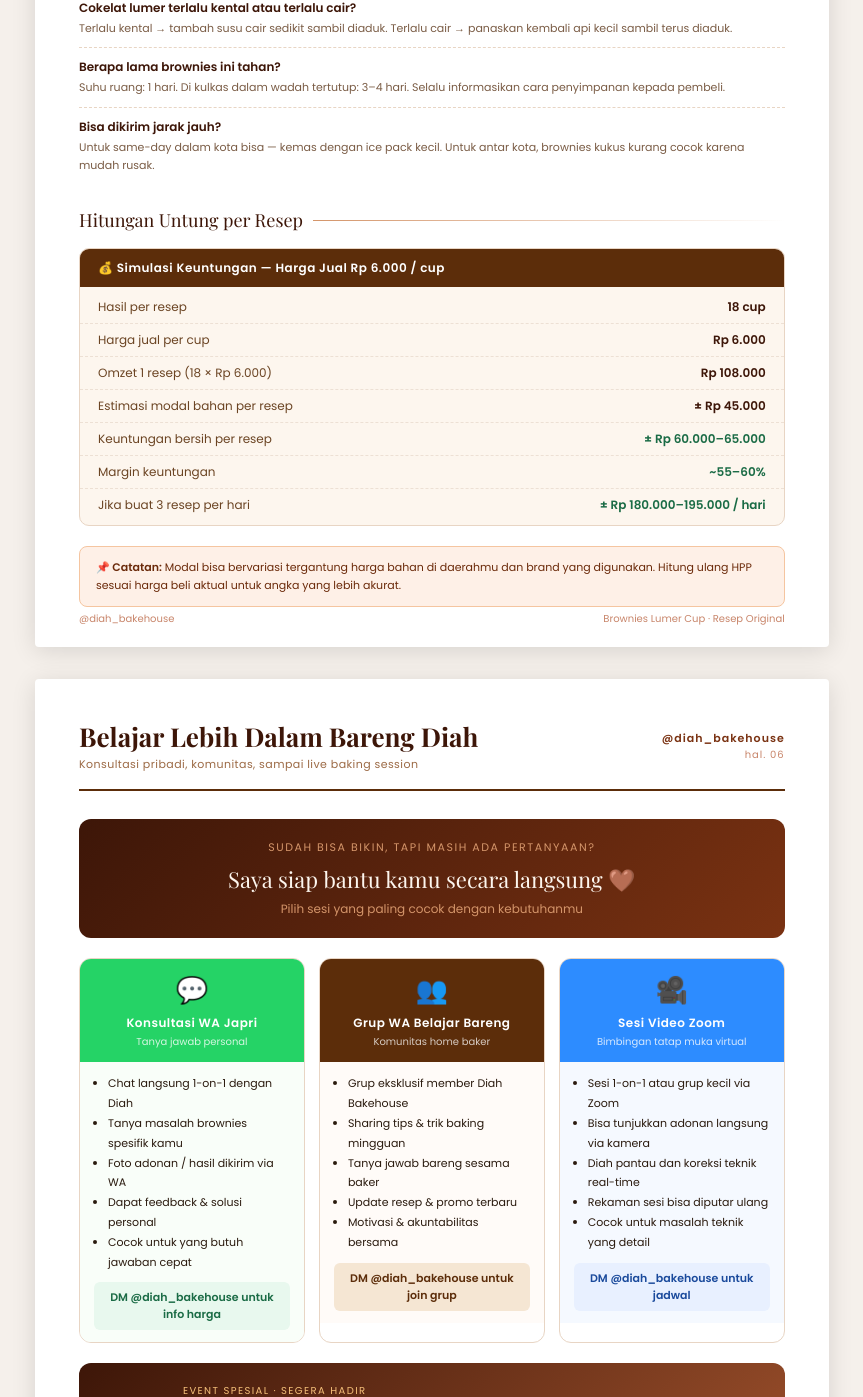
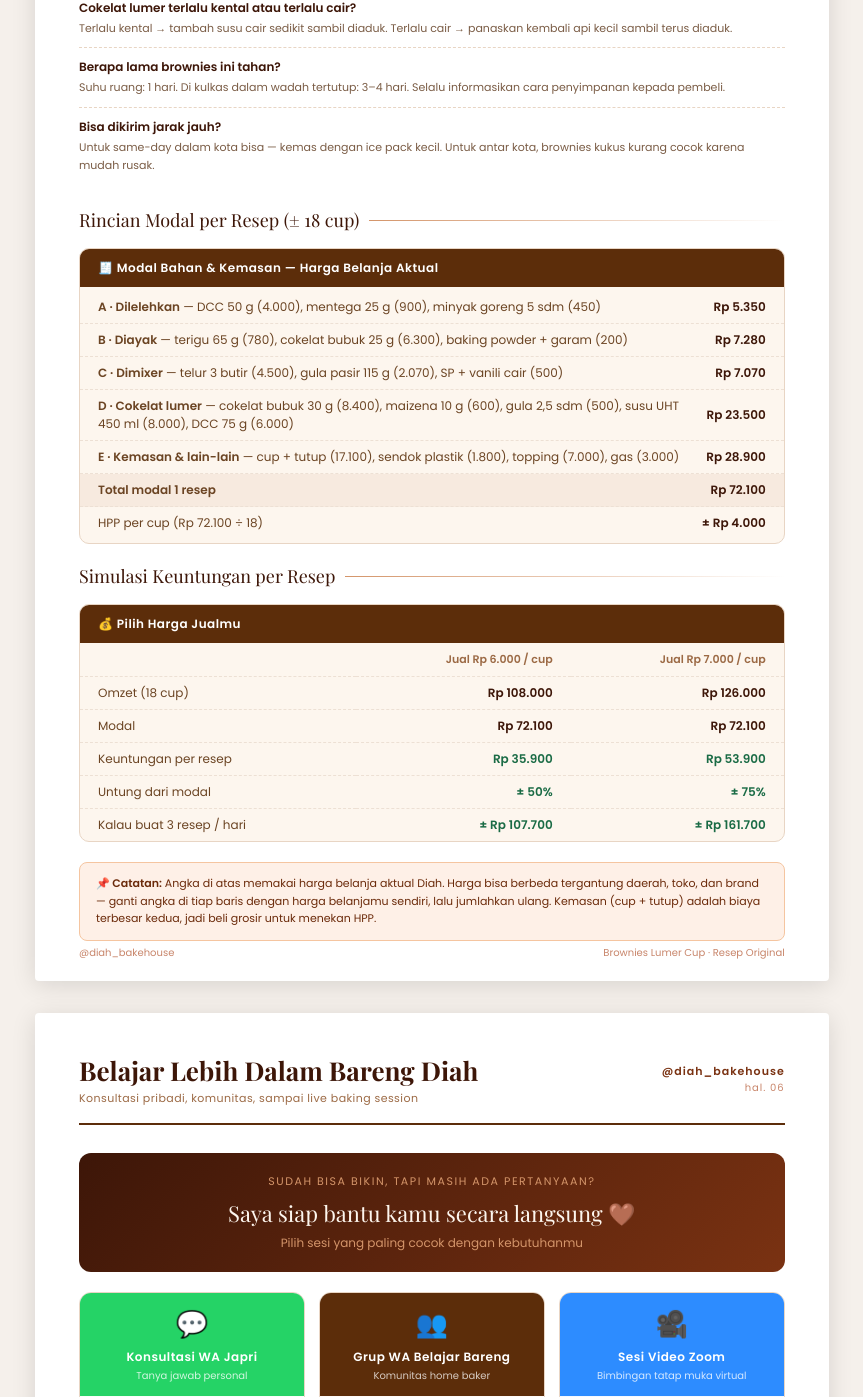
Before and after one commit to Auq21/diahbakehouse, a Flask app: template templates/ebook.html in a window 1280 px wide. Shown: the part 4518-5915 px from the top of the page, without its empty margins (211-1074 px from the left). Run offline with Flask 3, Linux system fonts and the light colour scheme; the template is opened without the code that fills it, so the values that code supplies are empty.

Commit message:
Update modal & takaran sesuai catatan Diah

```diff
--- a/templates/ebook.html
+++ b/templates/ebook.html
@@ -345,7 +345,7 @@
   }
   .hpp-row:last-child { border-bottom: none; }
   .hpp-label { color: #6B4423; }
-  .hpp-val { font-weight: 600; color: #3D1608; }
+  .hpp-val { font-weight: 600; color: #3D1608; white-space: nowrap; padding-left: 12px; }
   .hpp-val.green { color: #1A6B45; }
 
   /* ══════════════════════════════
@@ -493,7 +493,7 @@
         <div class="cover-stats">
           <div class="cstat"><span class="cstat-n">18</span><span class="cstat-l">cup / resep</span></div>
           <div class="cstat"><span class="cstat-n">10–15'</span><span class="cstat-l">waktu kukus</span></div>
-          <div class="cstat"><span class="cstat-n">Rp 6rb</span><span class="cstat-l">harga jual</span></div>
+          <div class="cstat"><span class="cstat-n">Rp 6–7rb</span><span class="cstat-l">harga jual</span></div>
           <div class="cstat"><span class="cstat-n">Mudah</span><span class="cstat-l">tingkat</span></div>
         </div>
         <div class="cover-ig">📸 &nbsp;@diah_bakehouse</div>
@@ -531,7 +531,7 @@
           <div class="bahan-card-body">
             <div class="bahan-row"><span>Tepung terigu protein sedang</span><span class="bahan-qty">65g</span></div>
             <div class="bahan-row"><span>Cokelat bubuk</span><span class="bahan-qty">25g</span></div>
-            <div class="bahan-row"><span>Baking soda</span><span class="bahan-qty">¼ sdt</span></div>
+            <div class="bahan-row"><span>Baking powder</span><span class="bahan-qty">¼ sdt</span></div>
             <div class="bahan-row"><span>Garam halus</span><span class="bahan-qty">¼ sdt</span></div>
           </div>
         </div>
@@ -551,11 +551,11 @@
             <div><h3>COKELAT LUMER — Saus Siram</h3><p>Dibuat terpisah setelah brownies matang</p></div>
           </div>
           <div class="bahan-card-body">
-            <div class="bahan-row"><span>Susu cair full cream</span><span class="bahan-qty">300ml</span></div>
-            <div class="bahan-row"><span>Cokelat bubuk</span><span class="bahan-qty">20g</span></div>
-            <div class="bahan-row"><span>Maizena</span><span class="bahan-qty">1 sdm</span></div>
-            <div class="bahan-row"><span>Gula pasir</span><span class="bahan-qty">1–2 sdm</span></div>
-            <div class="bahan-row"><span>DCC (dark cooking chocolate)</span><span class="bahan-qty">50g</span></div>
+            <div class="bahan-row"><span>Susu UHT full cream</span><span class="bahan-qty">450ml</span></div>
+            <div class="bahan-row"><span>Cokelat bubuk</span><span class="bahan-qty">30g</span></div>
+            <div class="bahan-row"><span>Maizena</span><span class="bahan-qty">10g</span></div>
+            <div class="bahan-row"><span>Gula pasir</span><span class="bahan-qty">2½ sdm</span></div>
+            <div class="bahan-row"><span>DCC (dark cooking chocolate)</span><span class="bahan-qty">75g</span></div>
           </div>
         </div>
       </div>
@@ -603,7 +603,7 @@
           <div class="step-num">3</div>
           <div class="step-content">
             <h4>Ayak Bahan B</h4>
-            <p>Ayak tepung, cokelat bubuk, baking soda, dan garam ke satu wadah. Sisihkan.</p>
+            <p>Ayak tepung, cokelat bubuk, baking powder, dan garam ke satu wadah. Sisihkan.</p>
             <span class="tag-tip">💡 Jangan skip — cokelat bubuk sering menggumpal dan harus diayak.</span>
           </div>
         </div>
@@ -714,22 +714,39 @@
         <div class="faq-item"><div class="q">Bisa dikirim jarak jauh?</div><div class="a">Untuk same-day dalam kota bisa — kemas dengan ice pack kecil. Untuk antar kota, brownies kukus kurang cocok karena mudah rusak.</div></div>
       </div>
 
-      <div class="section-title">Hitungan Untung per Resep</div>
+      <div class="section-title">Rincian Modal per Resep (± 18 cup)</div>
       <div class="hpp-box">
-        <div class="hpp-head">💰 Simulasi Keuntungan — Harga Jual Rp 6.000 / cup</div>
+        <div class="hpp-head">🧾 Modal Bahan &amp; Kemasan — Harga Belanja Aktual</div>
         <div class="hpp-body">
-          <div class="hpp-row"><span class="hpp-label">Hasil per resep</span><span class="hpp-val">18 cup</span></div>
-          <div class="hpp-row"><span class="hpp-label">Harga jual per cup</span><span class="hpp-val">Rp 6.000</span></div>
-          <div class="hpp-row"><span class="hpp-label">Omzet 1 resep (18 × Rp 6.000)</span><span class="hpp-val">Rp 108.000</span></div>
-          <div class="hpp-row"><span class="hpp-label">Estimasi modal bahan per resep</span><span class="hpp-val">± Rp 45.000</span></div>
-          <div class="hpp-row"><span class="hpp-label">Keuntungan bersih per resep</span><span class="hpp-val green">± Rp 60.000–65.000</span></div>
-          <div class="hpp-row"><span class="hpp-label">Margin keuntungan</span><span class="hpp-val green">~55–60%</span></div>
-          <div class="hpp-row"><span class="hpp-label">Jika buat 3 resep per hari</span><span class="hpp-val green">± Rp 180.000–195.000 / hari</span></div>
+          <div class="hpp-row"><span class="hpp-label"><b>A · Dilelehkan</b> — DCC 50 g (4.000), mentega 25 g (900), minyak goreng 5 sdm (450)</span><span class="hpp-val">Rp 5.350</span></div>
+          <div class="hpp-row"><span class="hpp-label"><b>B · Diayak</b> — terigu 65 g (780), cokelat bubuk 25 g (6.300), baking powder + garam (200)</span><span class="hpp-val">Rp 7.280</span></div>
+          <div class="hpp-row"><span class="hpp-label"><b>C · Dimixer</b> — telur 3 butir (4.500), gula pasir 115 g (2.070), SP + vanili cair (500)</span><span class="hpp-val">Rp 7.070</span></div>
+          <div class="hpp-row"><span class="hpp-label"><b>D · Cokelat lumer</b> — cokelat bubuk 30 g (8.400), maizena 10 g (600), gula 2,5 sdm (500), susu UHT 450 ml (8.000), DCC 75 g (6.000)</span><span class="hpp-val">Rp 23.500</span></div>
+          <div class="hpp-row"><span class="hpp-label"><b>E · Kemasan &amp; lain-lain</b> — cup + tutup (17.100), sendok plastik (1.800), topping (7.000), gas (3.000)</span><span class="hpp-val">Rp 28.900</span></div>
+          <div class="hpp-row" style="background:#F7EADF"><span class="hpp-label"><b>Total modal 1 resep</b></span><span class="hpp-val">Rp 72.100</span></div>
+          <div class="hpp-row"><span class="hpp-label">HPP per cup (Rp 72.100 ÷ 18)</span><span class="hpp-val">± Rp 4.000</span></div>
         </div>
       </div>
 
+      <div class="section-title">Simulasi Keuntungan per Resep</div>
+      <div class="hpp-box">
+        <div class="hpp-head">💰 Pilih Harga Jualmu</div>
+        <table style="width:100%;border-collapse:collapse;font-size:12px;">
+          <tr style="color:#9C6A45;font-size:11px;">
+            <td style="padding:8px 18px;"></td>
+            <td style="padding:8px 18px;text-align:right;font-weight:600;">Jual Rp 6.000 / cup</td>
+            <td style="padding:8px 18px;text-align:right;font-weight:600;">Jual Rp 7.000 / cup</td>
+          </tr>
+          <tr style="border-top:1px dashed #EDE0D4;"><td style="padding:7px 18px;color:#6B4423;">Omzet (18 cup)</td><td style="padding:7px 18px;text-align:right;font-weight:600;color:#3D1608;">Rp 108.000</td><td style="padding:7px 18px;text-align:right;font-weight:600;color:#3D1608;">Rp 126.000</td></tr>
+          <tr style="border-top:1px dashed #EDE0D4;"><td style="padding:7px 18px;color:#6B4423;">Modal</td><td style="padding:7px 18px;text-align:right;font-weight:600;color:#3D1608;">Rp 72.100</td><td style="padding:7px 18px;text-align:right;font-weight:600;color:#3D1608;">Rp 72.100</td></tr>
+          <tr style="border-top:1px dashed #EDE0D4;"><td style="padding:7px 18px;color:#6B4423;">Keuntungan per resep</td><td style="padding:7px 18px;text-align:right;font-weight:600;color:#1A6B45;">Rp 35.900</td><td style="padding:7px 18px;text-align:right;font-weight:600;color:#1A6B45;">Rp 53.900</td></tr>
+          <tr style="border-top:1px dashed #EDE0D4;"><td style="padding:7px 18px;color:#6B4423;">Untung dari modal</td><td style="padding:7px 18px;text-align:right;font-weight:600;color:#1A6B45;">± 50%</td><td style="padding:7px 18px;text-align:right;font-weight:600;color:#1A6B45;">± 75%</td></tr>
+          <tr style="border-top:1px dashed #EDE0D4;"><td style="padding:7px 18px;color:#6B4423;">Kalau buat 3 resep / hari</td><td style="padding:7px 18px;text-align:right;font-weight:600;color:#1A6B45;">± Rp 107.700</td><td style="padding:7px 18px;text-align:right;font-weight:600;color:#1A6B45;">± Rp 161.700</td></tr>
+        </table>
+      </div>
+
       <div style="background:#FEF0E7;border:1px solid #F5C5A0;border-radius:8px;padding:12px 16px;font-size:11px;color:#6B2A0A;line-height:1.6;">
-        <strong>📌 Catatan:</strong> Modal bisa bervariasi tergantung harga bahan di daerahmu dan brand yang digunakan. Hitung ulang HPP sesuai harga beli aktual untuk angka yang lebih akurat.
+        <strong>📌 Catatan:</strong> Angka di atas memakai harga belanja aktual Diah. Harga bisa berbeda tergantung daerah, toko, dan brand — ganti angka di tiap baris dengan harga belanjamu sendiri, lalu jumlahkan ulang. Kemasan (cup + tutup) adalah biaya terbesar kedua, jadi beli grosir untuk menekan HPP.
       </div>
     </div>
     <div class="page-footer"><span>@diah_bakehouse</span><span>Brownies Lumer Cup · Resep Original</span></div>
@@ -878,7 +895,7 @@
             <div class="cs-card-body">
               <div class="cs-brow"><span>Tepung terigu protein sedang</span><span>65g</span></div>
               <div class="cs-brow"><span>Cokelat bubuk</span><span>25g</span></div>
-              <div class="cs-brow"><span>Baking soda</span><span>¼ sdt</span></div>
+              <div class="cs-brow"><span>Baking powder</span><span>¼ sdt</span></div>
               <div class="cs-brow"><span>Garam halus</span><span>¼ sdt</span></div>
             </div>
           </div>
@@ -894,11 +911,11 @@
           <div class="cs-card">
             <div class="cs-card-head d">COKELAT LUMER — Saus Siram</div>
             <div class="cs-card-body">
-              <div class="cs-brow"><span>Susu cair full cream</span><span>300ml</span></div>
-              <div class="cs-brow"><span>Cokelat bubuk</span><span>20g</span></div>
-              <div class="cs-brow"><span>Maizena</span><span>1 sdm</span></div>
-              <div class="cs-brow"><span>Gula pasir</span><span>1–2 sdm</span></div>
-              <div class="cs-brow"><span>DCC</span><span>50g</span></div>
+              <div class="cs-brow"><span>Susu UHT full cream</span><span>450ml</span></div>
+              <div class="cs-brow"><span>Cokelat bubuk</span><span>30g</span></div>
+              <div class="cs-brow"><span>Maizena</span><span>10g</span></div>
+              <div class="cs-brow"><span>Gula pasir</span><span>2½ sdm</span></div>
+              <div class="cs-brow"><span>DCC</span><span>75g</span></div>
             </div>
           </div>
           <div class="cs-card">
@@ -918,10 +935,10 @@
             <div class="cs-card-head f">HITUNGAN UNTUNG</div>
             <div class="cs-card-body">
               <div class="cs-hpp">
-                <div class="hr"><span>Omzet 1 resep</span><span>Rp 108.000</span></div>
-                <div class="hr"><span>Modal bahan</span><span>± Rp 45.000</span></div>
-                <div class="hr"><span>Untung bersih</span><span>± Rp 60–65 rb</span></div>
-                <div class="hr"><span>3 resep / hari</span><span>± Rp 180–195 rb</span></div>
+                <div class="hr"><span>Modal 1 resep (18 cup)</span><span>Rp 72.100</span></div>
+                <div class="hr"><span>HPP per cup</span><span>± Rp 4.000</span></div>
+                <div class="hr"><span>Jual Rp 6.000 → untung</span><span>Rp 35.900 (±50%)</span></div>
+                <div class="hr"><span>Jual Rp 7.000 → untung</span><span>Rp 53.900 (±75%)</span></div>
               </div>
             </div>
           </div>
--- a/templates/index.html
+++ b/templates/index.html
@@ -98,7 +98,7 @@
   <div class="stats">
     <div class="stat"><b>18</b><small>cup / resep</small></div>
     <div class="stat"><b>10–15'</b><small>waktu kukus</small></div>
-    <div class="stat"><b>Rp 6rb</b><small>harga jual</small></div>
+    <div class="stat"><b>Rp 6–7rb</b><small>harga jual</small></div>
     <div class="stat"><b>Mudah</b><small>tingkat</small></div>
   </div>
   <a href="#beli" class="btn-hero">Dapatkan Ebooknya →</a>
```
